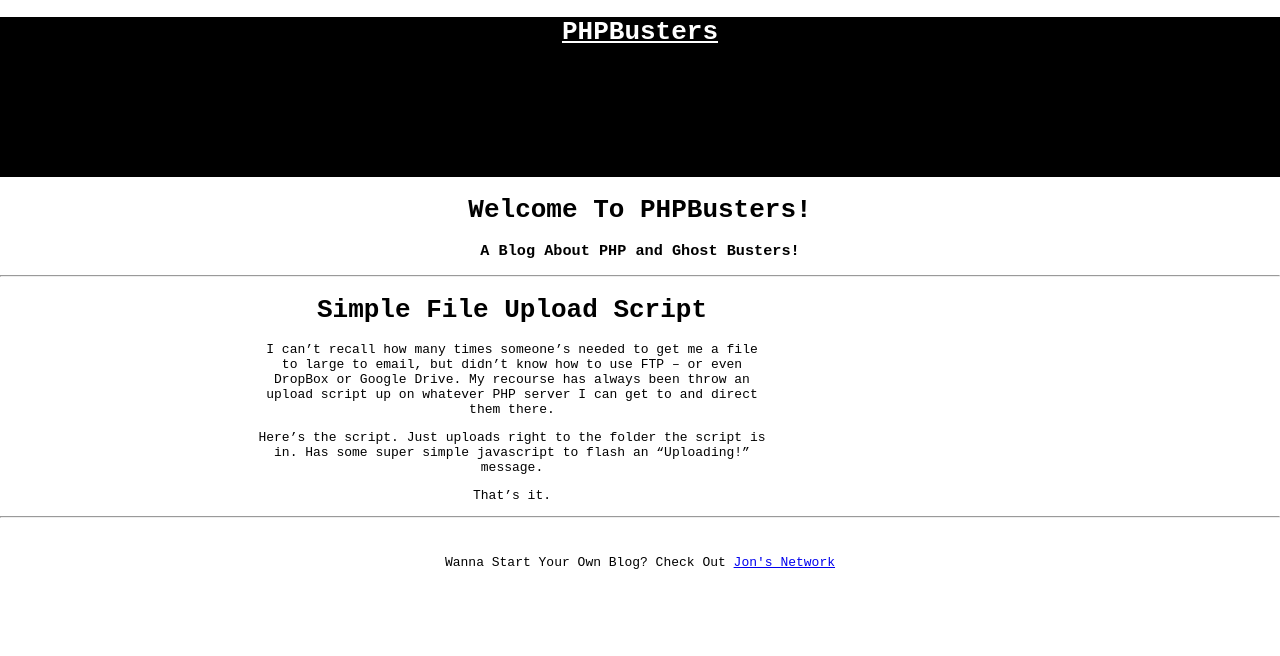
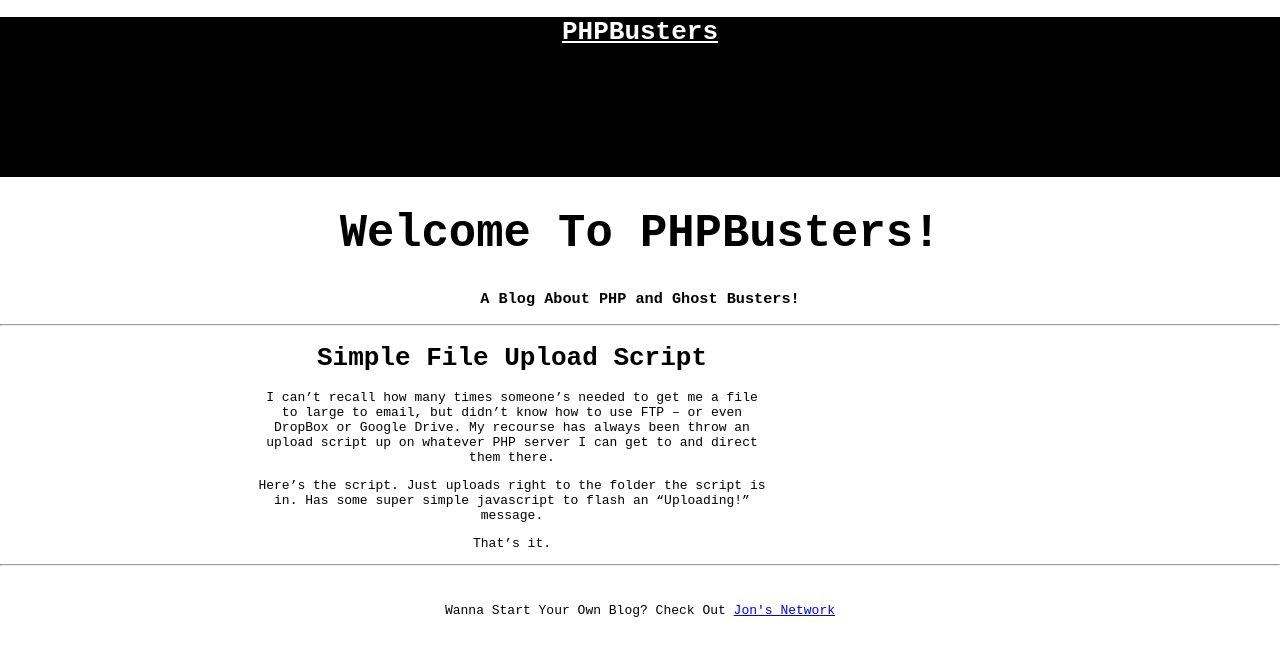
Before and after one commit to programming-projects-lol/hello-world, a plain HTML site: page index.html in a window 1280 px wide. Drawn offline with Linux system fonts and the light colour scheme.

Commit message:
Update index.html

```diff
--- a/index.html
+++ b/index.html
@@ -6,7 +6,7 @@
   </head>
   <body style="font-family:monospace;margin:0;height:100%;text-align:CENTER;">
     <div style="width:100%;height:20%;background-color:black;margin:0;"><h1><a href="/" style="color:white">PHPBusters</a></h1></div>
-    <h1>Welcome To PHPBusters!</h1>
+    <h1 style="font-size:3.5rem;">Welcome To PHPBusters!</h1>
     <h3>A Blog About PHP and Ghost Busters!</h3>
     <hr />
     <div style="margin-left:20%;margin-right:40%;">
```
